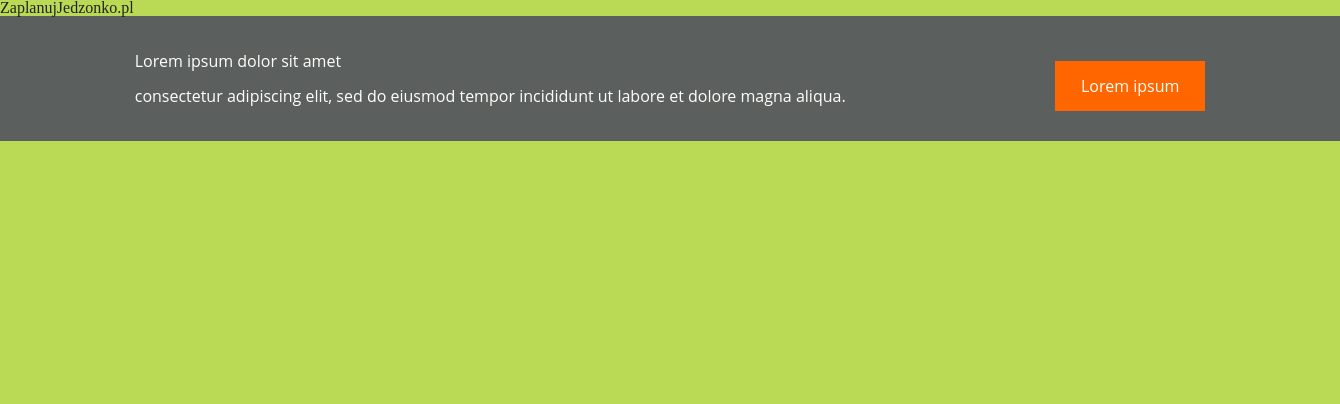
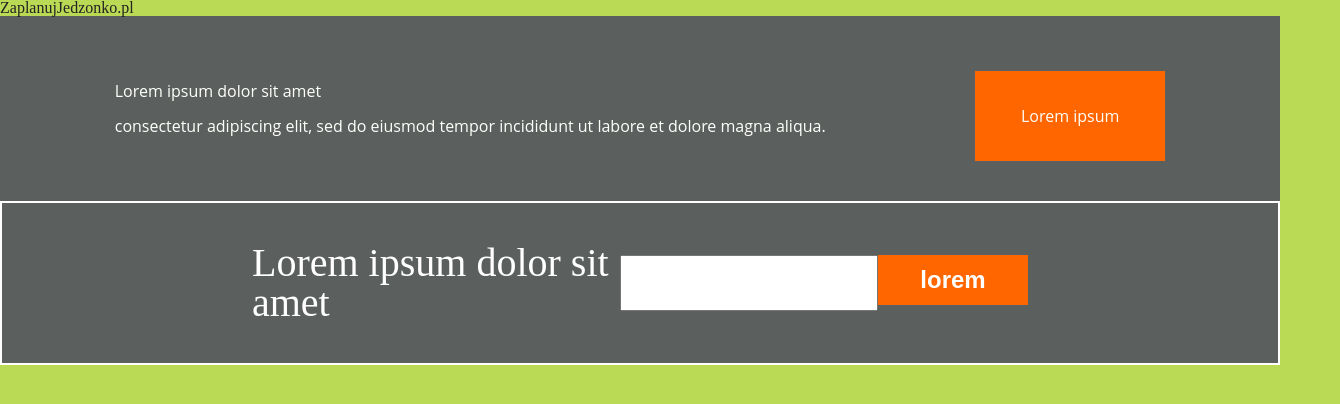
Before and after one commit to iKacperG/ScrumLAB, a website: page development/index.html in a window 1280 px wide. Shown: the whole page, 1340 px wide, since content can reach past the window. Drawn offline with nearby package versions, Linux system fonts and the light colour scheme; files that its build step writes are made by us from their sources.

Commit message:
newsletter

```diff
--- a/development/index.html
+++ b/development/index.html
@@ -31,6 +31,14 @@
     </section>
     <section>
       <!-- newsletter -->
+
+      <div class="newsletter">
+        <h3 class="newstext">Lorem ipsum dolor sit amet</h3>
+        <form action="submit">
+          <input type="text" value="">
+          <input class="btn" type="submit" value="lorem">
+        </form>
+      </div>
     </section>
     <section>
       <!-- aobut me -->
--- a/development/scss/elements/_calltoaction.scss
+++ b/development/scss/elements/_calltoaction.scss
@@ -3,12 +3,13 @@
   align-items: center;
   justify-content: space-around;
   flex-wrap: wrap;
-  width: 100%;
+  max-width: 100%;
   background: $color-nav;
   color: $color-background-screen;
   font-family: $font-primary;
   line-height: 20px;
-  padding: 30px;
+  padding: 40px;
+
 
 }
 
@@ -18,12 +19,13 @@
 
  a {
   text-align: center;
+   padding: 20px;
 
   width: 150px;
   height: 50px;
   color: $color-background-screen;
   margin-top: 15px;
-  line-height: 10px;
+  line-height: 20px;
    display: flex;
    justify-content: center;
    align-items: center;
--- /dev/null
+++ b/development/scss/elements/_newsletter.scss
@@ -0,0 +1,39 @@
+.newsletter {
+  max-width: 100%;
+
+  height: 160px;
+  background-color: $color-nav;
+  border: 2px solid #ffffff;
+  display: flex;
+  justify-content: space-around;
+  align-items: center;
+  padding: 0 250px;
+
+  .newstext {
+    color: #ffffff;
+    font-size: 2.5rem;
+  }
+
+  form {
+    display: flex;
+  }
+
+  input {
+    width: 250px;
+    height: 50px;
+    font-size: 1.5rem;
+  }
+
+  .btn {
+    color: #ffffff;
+    width: 150px;
+    height: 50px;
+    background-color: $color-bottom;
+    display: flex;
+    justify-content: center;
+    align-items: center;
+    font-size: 1.5rem;
+    font-weight: bold;
+  }
+
+}
--- a/development/scss/main.scss
+++ b/development/scss/main.scss
@@ -8,6 +8,7 @@
 @import "settings/colors";
 @import "elements/buttons";
 @import "elements/calltoaction";
+@import "elements/newsletter";
 
 body{
   background-color: #BADA55;
```
